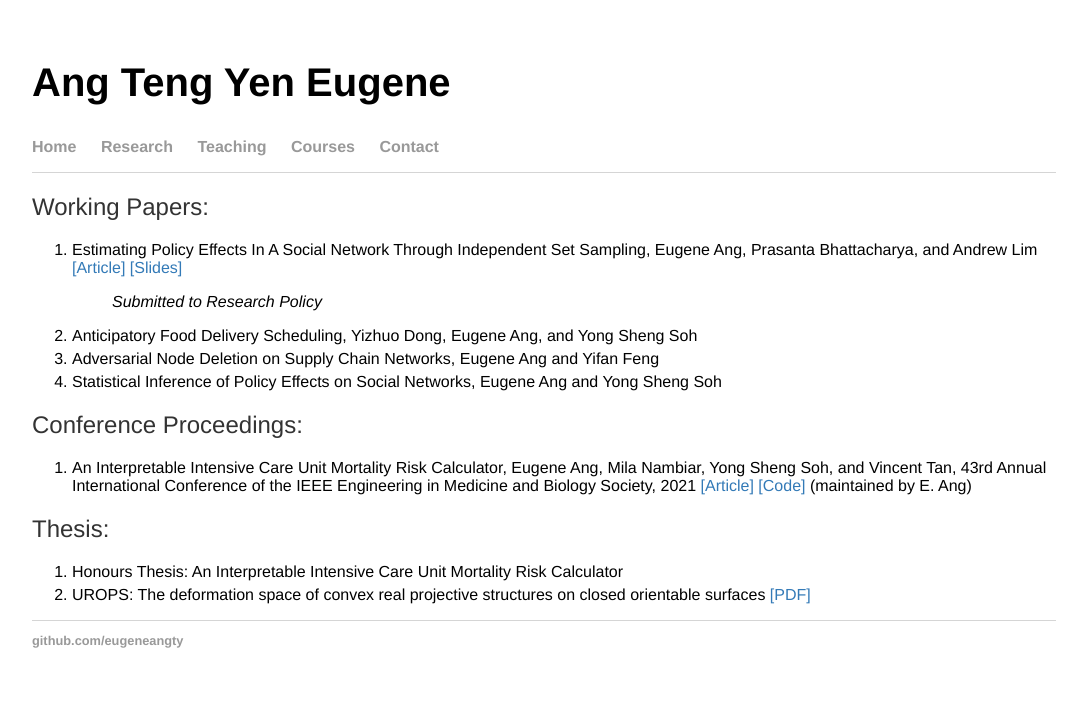
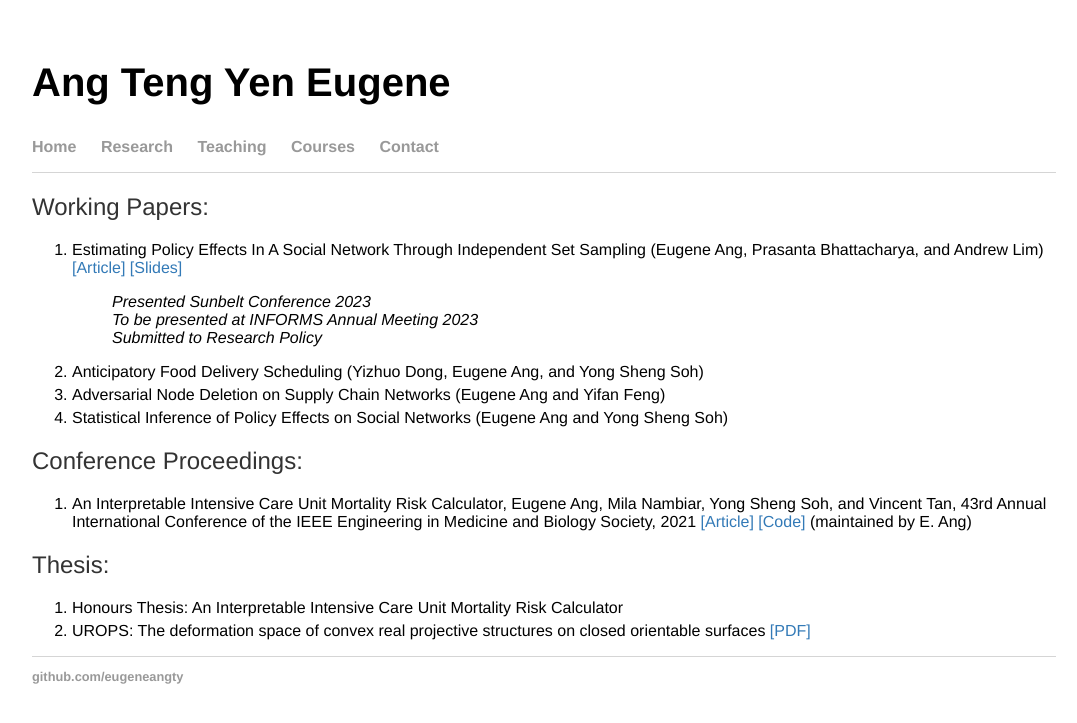
Before and after one commit to eugeneangty/eugeneangty.github.io, a Jekyll site: the page built from research/index.html, in a window 1280 px wide. Shown: the top 723 px of the page, without its empty margins (96-1173 px from the left). Built offline with Jekyll 4.4.1, drawn with Linux system fonts in a browser that asks for light colours.

Commit message:
Update index.html

```diff
--- a/research/index.html
+++ b/research/index.html
@@ -6,15 +6,17 @@ title: Ang Teng Yen Eugene
 <div class="blurb">
     <h2> Working Papers:</h2>
   <ol>
-    <li> Estimating Policy Effects In A Social Network Through Independent Set Sampling, Eugene Ang, Prasanta Bhattacharya, and Andrew Lim
-    <a href = "https://arxiv.org/abs/2306.14142"> [Article] </a> <a href="/research/Sunbelt Conference -- Independent Set Sampling.pdf">[Slides]</a>
+    <li> Estimating Policy Effects In A Social Network Through Independent Set Sampling (Eugene Ang, Prasanta Bhattacharya, and Andrew Lim)
+    <a href = "https://arxiv.org/abs/2306.14142"> [Article] </a> <a href="/research/Independent Set Sampling.pdf">[Slides]</a>
     <dl>
+        <dd><i>Presented Sunbelt Conference 2023</i></dd>
+        <dd><i>To be presented at INFORMS Annual Meeting 2023</i></dd>
         <dd><i>Submitted to Research Policy</i></dd>
     </dl>
     </li>
-    <li> Anticipatory Food Delivery Scheduling, Yizhuo Dong, Eugene Ang, and Yong Sheng Soh</li>
-    <li> Adversarial Node Deletion on Supply Chain Networks, Eugene Ang and Yifan Feng</li>
-    <li> Statistical Inference of Policy Effects on Social Networks, Eugene Ang and Yong Sheng Soh</li>
+    <li> Anticipatory Food Delivery Scheduling (Yizhuo Dong, Eugene Ang, and Yong Sheng Soh)</li>
+    <li> Adversarial Node Deletion on Supply Chain Networks (Eugene Ang and Yifan Feng)</li>
+    <li> Statistical Inference of Policy Effects on Social Networks (Eugene Ang and Yong Sheng Soh)</li>
   </ol>
 
     <h2> Conference Proceedings:</h2>
```
